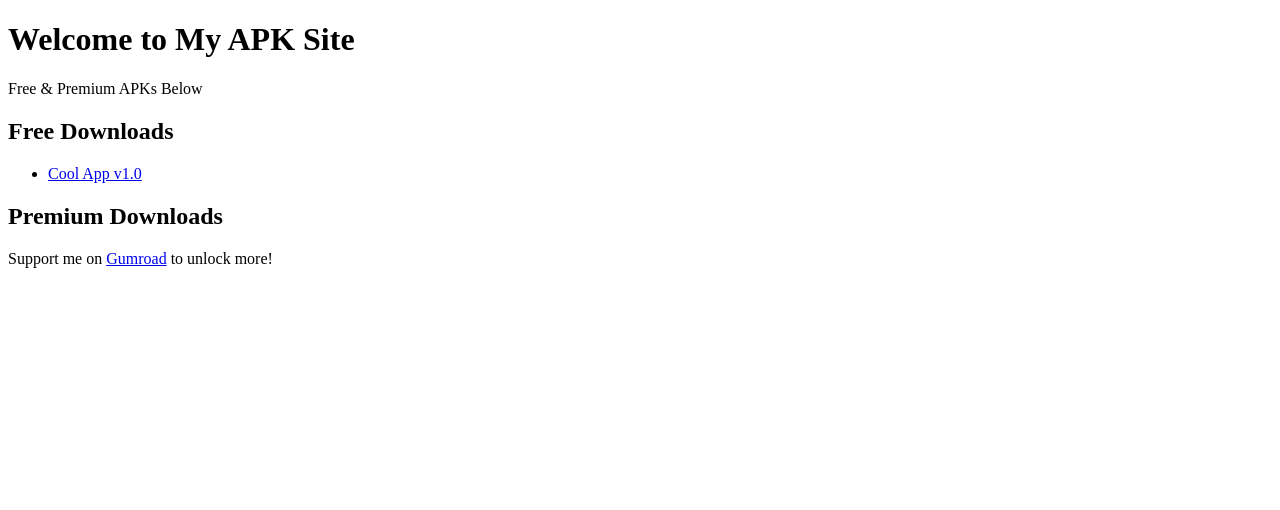
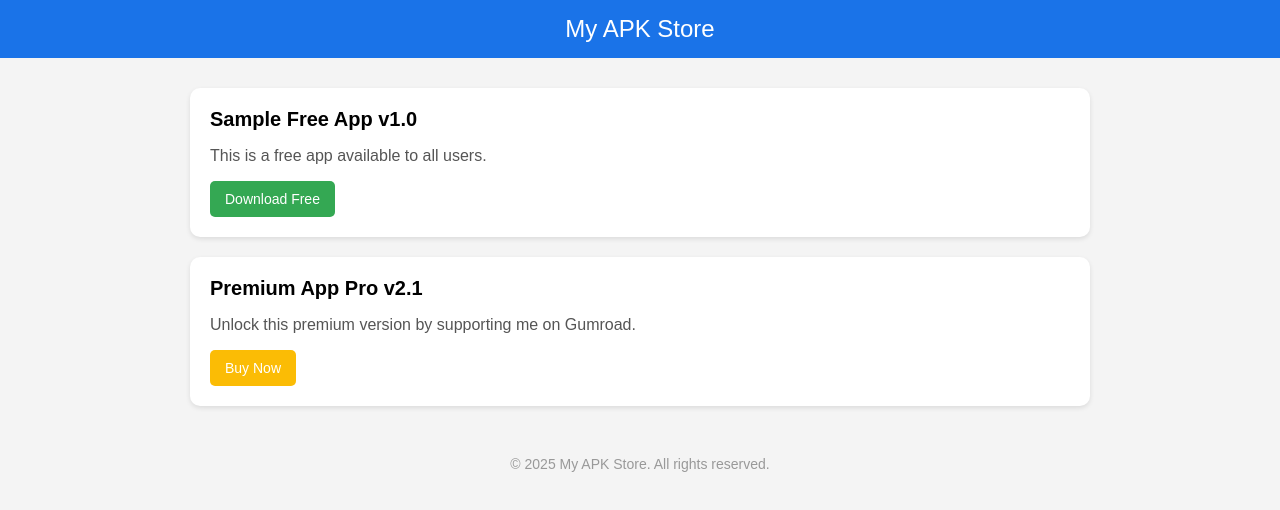
Before and after one commit to shokoloko66/secretive-plotter-app, a plain HTML site: page index.html in a window 1280 px wide. Drawn offline with Linux system fonts and the light colour scheme.

Commit message:
tweaking the index.html

```diff
--- a/index.html
+++ b/index.html
@@ -1,18 +1,107 @@
 <!DOCTYPE html>
-<html>
+<html lang="en">
 <head>
-  <title>My APK Vault</title>
+  <meta charset="UTF-8">
+  <title>My APK Store</title>
+  <meta name="viewport" content="width=device-width, initial-scale=1">
+  <style>
+    body {
+      margin: 0;
+      font-family: Arial, sans-serif;
+      background-color: #f4f4f4;
+    }
+
+    header {
+      background-color: #1a73e8;
+      color: white;
+      padding: 15px 20px;
+      text-align: center;
+      font-size: 24px;
+    }
+
+    .container {
+      max-width: 900px;
+      margin: 30px auto;
+      padding: 0 20px;
+    }
+
+    .apk-card {
+      background-color: white;
+      padding: 20px;
+      margin-bottom: 20px;
+      border-radius: 10px;
+      box-shadow: 0 2px 5px rgba(0,0,0,0.1);
+    }
+
+    .apk-card h2 {
+      margin: 0 0 10px;
+      font-size: 20px;
+    }
+
+    .apk-card p {
+      color: #555;
+    }
+
+    .apk-buttons {
+      margin-top: 15px;
+    }
+
+    .btn {
+      display: inline-block;
+      padding: 10px 15px;
+      border: none;
+      border-radius: 5px;
+      text-decoration: none;
+      color: white;
+      margin-right: 10px;
+      font-size: 14px;
+    }
+
+    .btn-free {
+      background-color: #34a853;
+    }
+
+    .btn-premium {
+      background-color: #fbbc05;
+    }
+
+    footer {
+      text-align: center;
+      color: #999;
+      padding: 20px;
+      font-size: 14px;
+    }
+  </style>
 </head>
 <body>
-  <h1>Welcome to My APK Site</h1>
-  <p>Free & Premium APKs Below</p>
 
-  <h2>Free Downloads</h2>
-  <ul>
-    <li><a href="https://drive.google.com/uc?export=download&id=YOUR_FILE_ID">Cool App v1.0</a></li>
-  </ul>
+<header>
+  My APK Store
+</header>
 
-  <h2>Premium Downloads</h2>
-  <p>Support me on <a href="https://gumroad.com/YOUR_PROFILE">Gumroad</a> to unlock more!</p>
+<div class="container">
+
+  <div class="apk-card">
+    <h2>Sample Free App v1.0</h2>
+    <p>This is a free app available to all users.</p>
+    <div class="apk-buttons">
+      <a href="https://drive.google.com/uc?export=download&id=YOUR_FILE_ID" class="btn btn-free">Download Free</a>
+    </div>
+  </div>
+
+  <div class="apk-card">
+    <h2>Premium App Pro v2.1</h2>
+    <p>Unlock this premium version by supporting me on Gumroad.</p>
+    <div class="apk-buttons">
+      <a href="https://gumroad.com/YOUR_GUMROAD_LINK" class="btn btn-premium">Buy Now</a>
+    </div>
+  </div>
+
+</div>
+
+<footer>
+  &copy; 2025 My APK Store. All rights reserved.
+</footer>
+
 </body>
 </html>
```
